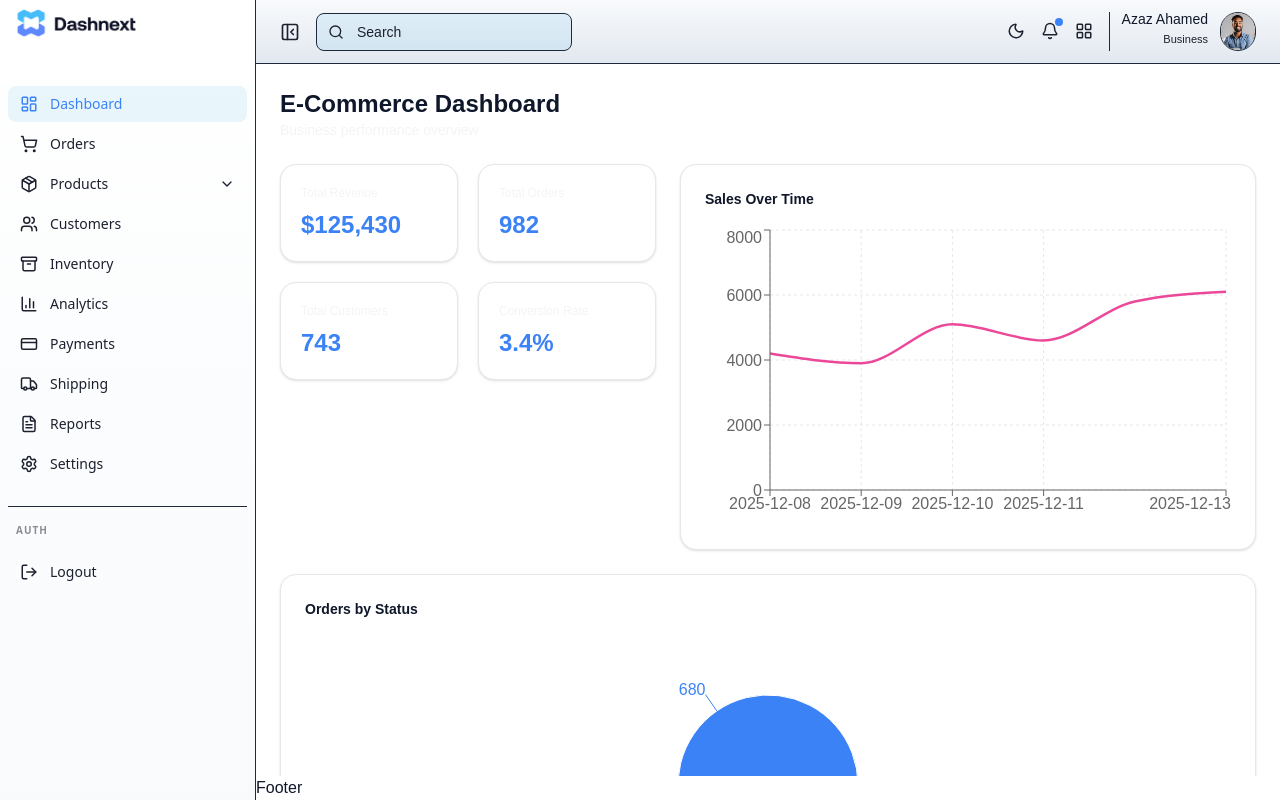
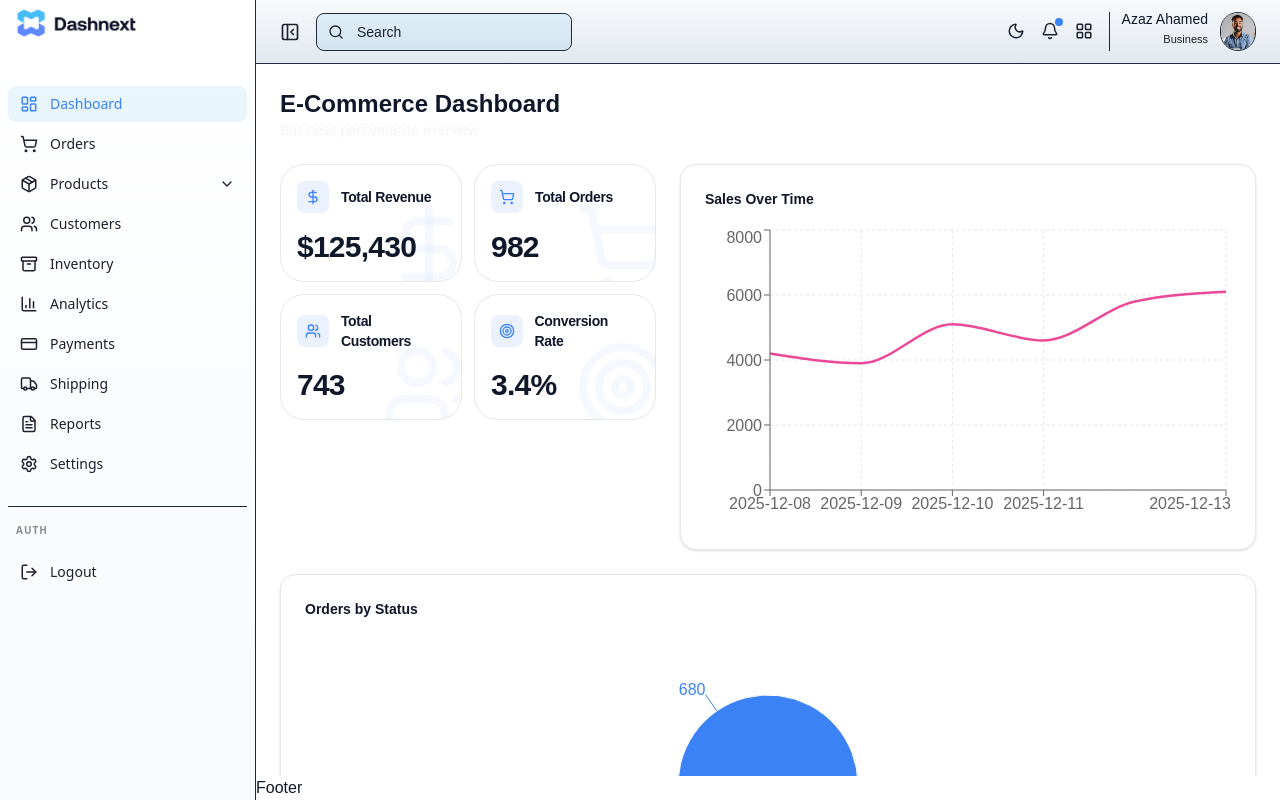
Before and after one commit to azaz7418/DashBoard, a Next.js app: page / in a window 1280 px wide. Built offline with nearby package versions, Linux system fonts and the light colour scheme.

Commit message:
feat: enhance KPI cards with icons and improved layout for better visual appeal

```diff
--- a/src/app/page.js
+++ b/src/app/page.js
@@ -14,6 +14,7 @@ import {
   Cell,
   XAxis,
 } from "recharts";
+import { DollarSign, ShoppingCart, Users, Target } from "lucide-react";
 
 export default function Home() {
   const { kpis, recentOrders, lowStockAlerts } = dashboardOverview;
@@ -22,10 +23,10 @@ export default function Home() {
   const topSellingProducts = [...productsData].sort((a, b) => b.price - a.price).slice(0, 5);
 
   const kpiData = [
-    { label: "Total Revenue", value: `$${kpis.totalRevenue.toLocaleString()}` },
-    { label: "Total Orders", value: kpis.totalOrders.toLocaleString() },
-    { label: "Total Customers", value: kpis.totalCustomers.toLocaleString() },
-    { label: "Conversion Rate", value: `${kpis.conversionRate}%` },
+    { label: "Total Revenue", value: `$${kpis.totalRevenue.toLocaleString()}`, icon: DollarSign },
+    { label: "Total Orders", value: kpis.totalOrders.toLocaleString(), icon: ShoppingCart },
+    { label: "Total Customers", value: kpis.totalCustomers.toLocaleString(), icon: Users },
+    { label: "Conversion Rate", value: `${kpis.conversionRate}%`, icon: Target },
   ];
 
   const pieColors = ["var(--primary-500)", "var(--success-500)", "var(--warning-500)", "var(--error-500)"];
@@ -41,11 +42,35 @@ export default function Home() {
       {/* Charts Section */}
       <div className="grid grid-cols-1 xl:grid-cols-5 gap-6">
         {/* KPI Cards */}
-        <div className="grid grid-cols-1 sm:grid-cols-2 col-span-2 h-fit gap-5">
+        <div className="grid grid-cols-1 sm:grid-cols-2 col-span-2 h-fit  gap-3">
           {kpiData.map((kpi, index) => (
-            <div key={index} className="rounded-2xl border border-border bg-background p-5 shadow-sm">
-              <p className="text-xs text-muted font-medium">{kpi.label}</p>
-              <p className="mt-2 text-2xl font-bold text-primary">{kpi.value}</p>
+            <div
+              key={index}
+              className="group relative overflow-hidden rounded-3xl border border-border bg-card p-4 transition-all duration-300 hover:shadow-lg "
+            >
+              {/* Background Decorative Icon */}
+              <kpi.icon className="absolute -bottom-4 -right-4 h-24 w-24 text-primary/5 transition-transform duration-500 group-hover:scale-110 group-hover:rotate-12" />
+
+              <div className="relative z-10 flex flex-col gap-4">
+                {/* Header: Icon + Label */}
+                <div className="flex items-center gap-3">
+                  <div className="flex h-8 w-8 items-center justify-center rounded-lg bg-primary/10 text-primary">
+                    <kpi.icon className="h-4 w-4" />
+                  </div>
+                  <span className="text-sm font-semibold tracking-tight text-muted-foreground">{kpi.label}</span>
+                </div>
+
+                {/* Value & Trend */}
+                <div className="flex items-baseline justify-between">
+                  <h3 className="text-3xl font-bold tracking-tight text-foreground">{kpi.value}</h3>
+                  {/* Optional: Add a trend indicator if your data supports it */}
+                  {/* {kpi.trend && (
+                    <span className={`text-xs font-medium ${kpi.trend > 0 ? "text-emerald-500" : "text-rose-500"}`}>
+                      {kpi.trend > 0 ? "↑" : "↓"} {Math.abs(kpi.trend)}%
+                    </span>
+                  )} */}
+                </div>
+              </div>
             </div>
           ))}
         </div>
```
